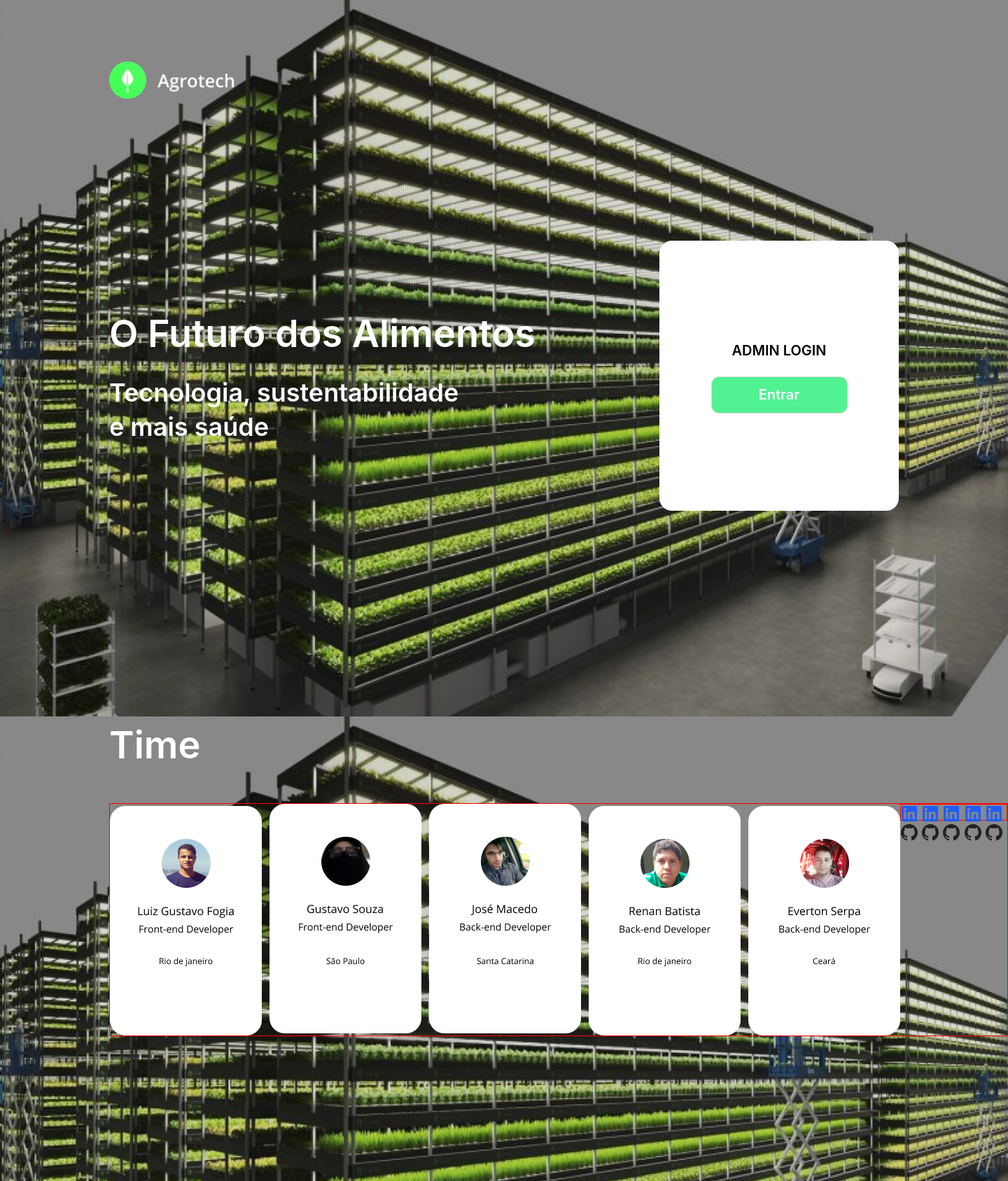
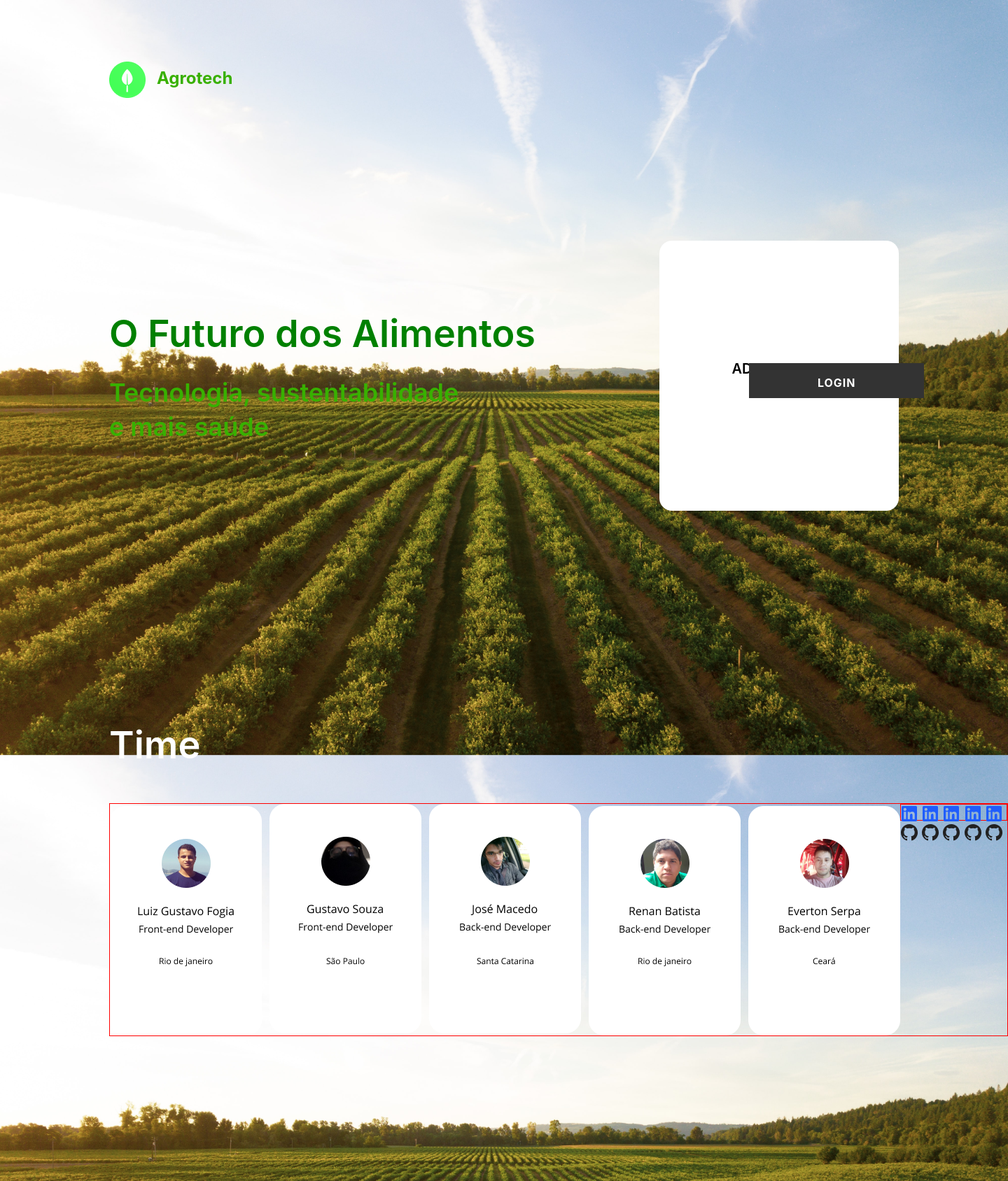
Before and after one commit to EvertonSerpa/Projeto-Cat-logo, a Flask app: page / in a window 1440 px wide. Shown: the whole page at 70% size. Run offline with Flask 2, Linux system fonts and the light colour scheme.

Commit message:
Atualizando index.html, e css correspondente

```diff
--- a/static/css/styles.css
+++ b/static/css/styles.css
@@ -9,7 +9,7 @@
   scroll-behavior: smooth;
 }
 .bg {
-  background-image: url(../img/bg.png);
+  background-image: url(../img/bg2.jpg);
   background-repeat: no-repeat;
   background-size: cover;
   width: 100%;
@@ -36,14 +36,19 @@
   margin-left: 156px;
   margin-bottom: 337px;
 }
-.title {
+.l1{
+  font-weight: 700;
+  color: #38b000;
+  display: flex;
+  padding-left: 1rem;
+  padding-top: 9px;
 }
 .t1 {
   font-style: normal;
   font-weight: 600;
   font-size: 54px;
   line-height: 74px;
-  color: #ffffff;
+  color: #008000;
 }
 .t2 {
   width: 500px;
@@ -52,7 +57,7 @@
   font-weight: 600;
   font-size: 36px;
   line-height: 49px;
-  color: #ffffff;
+  color: #38b000;
 }
 .t3 {
   font-style: normal;
@@ -86,6 +91,7 @@
   font-size: 20px;
   line-height: 27px;
   color: #ffffff;
+  cursor: pointer;
 }
 .button:hover {
   background: rgba(33, 228, 111, 0.85);
@@ -122,3 +128,64 @@
 .border {
     border: solid 1px red;
   }
+
+  .wrapper{
+    position: absolute;
+    top: 68%;
+    left: 83%;
+    transform: translate(-50%, -50%);
+  }
+
+  .link_wrapper{
+    position: relative;
+  }
+
+  a#button{
+    display: block;
+    width: 250px;
+    height: 50px;
+    line-height: 50px;
+    font-weight: bold;
+    text-decoration: none;
+    background: #333;
+    text-align: center;
+    color: #fff;
+    text-transform: uppercase;
+    letter-spacing: 1px;
+    border: 3px solid #333;
+    transition: all .35s;
+  }
+
+  .icon{
+    width: 50px;
+    height: 50px;
+    border: 3px solid transparent;
+    position: absolute;
+    transform: rotate(45deg);
+    right: 0;
+    top: 0;
+    z-index: -1;
+    transition: all .35s;
+  }
+
+  .icon svg{
+    width: 30px;
+    position: absolute;
+    top: calc(50% - 15px);
+    left: calc(50% - 15px);
+    transform: rotate(-45deg);
+    fill: #2ecc71;
+    transition: all .35s;
+  }
+
+  a#button:hover{
+    width: 200px;
+    border: 3px solid #2ecc71;
+    background: transparent;
+    color: #2ecc71;
+  }
+
+  a#button:hover + .icon{
+    border: 3px solid #2ecc71;
+    right: -25%;
+  }
--- a/templates/index.html
+++ b/templates/index.html
@@ -11,7 +11,8 @@
 <body class="bg">
     <section class="page1 ">
         <header class="logo ">
-            <img src="../static/img/logo-name.png">
+            <a href="#"><img src="../static/img/logo.png"></a>
+            <h1 class="l1">Agrotech</h1>
         </header>
         <div class="container ">
             <div class="title">
@@ -20,8 +21,18 @@
             </div>
             <div class="login">
                 <h3 class="t3 ">ADMIN LOGIN</h3>
-                <button class="button" type="button">Entrar</button>
+                <div class="wrapper"> <!-- CRIANDO BOTAO LOGIN -->
+                    <div class="link_wrapper">
+                        <a id="button" href="#">LOGIN</a>
+                        <div class="icon">
+                            <svg xmlns="http://www.w3.org/2000/svg" viewBox="0 0 268.832 268.832">
+                                <path
+                                    d="M265.17 125.577l-80-80c-4.88-4.88-12.796-4.88-17.677 0-4.882 4.882-4.882 12.796 0 17.678l58.66 58.66H12.5c-6.903 0-12.5 5.598-12.5 12.5 0 6.903 5.597 12.5 12.5 12.5h213.654l-58.66 58.662c-4.88 4.882-4.88 12.796 0 17.678 2.44 2.44 5.64 3.66 8.84 3.66s6.398-1.22 8.84-3.66l79.997-80c4.883-4.882 4.883-12.796 0-17.678z" />
+                            </svg>
+                        </div>
+                    </div>
 
+                </div> <!-- FIM DA DIV DO BOTÃO -->
             </div>
         </div>
     </section>
```
Also changed, not shown: static/img/bg2.jpg (added), static/img/bg3.jpg (added).
